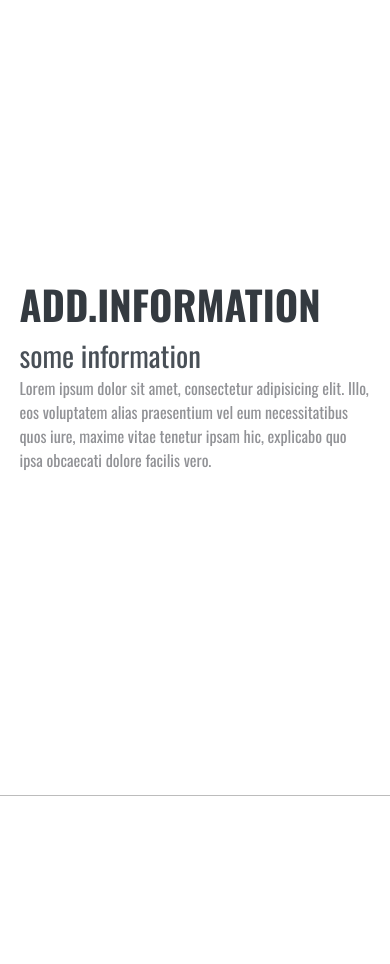
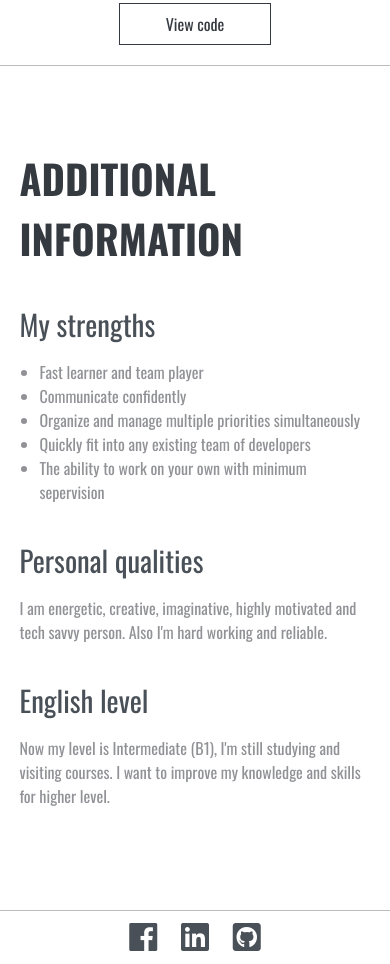
Before and after one commit to skillnett/resume, a plain HTML site: page resume.html in a window 390 px wide. Shown: the part 3521-4485 px from the top of the page. Before the commit the page ends 4317 px from the top, so only its background shows below. Drawn offline with nearby package versions, Linux system fonts and the light colour scheme.

Commit message:
added full-page responsive

```diff
--- a/css/media-queries.css
+++ b/css/media-queries.css
@@ -125,6 +125,19 @@
 	.container {
 		margin: 0 auto;
 		max-width: 90%;
+	}
+
+	footer {
+		margin: 0;
+		padding: 0;
+	}
+
+	.footer-social {
+		justify-content: center;
+	}
+
+	.footer-social span {
+		display: none;
 	}
 }
 
@@ -290,4 +303,8 @@
 	i {
 	font-size: 2.2rem;
 	}
+
+	.project-img {
+		width: 90%;
+	}
 }
--- a/css/resume/resume.css
+++ b/css/resume/resume.css
@@ -197,3 +197,40 @@ i:hover {
 .project-img img{
 	width: 100%;
 }
+
+#add-info ul {
+	margin-left: 20px;
+}
+
+#add-info ul li {
+	color: #919296;
+}
+
+#add-info h3 {
+	margin-top: 35px;
+	margin-bottom: 15px;
+}
+
+.eng-lvl {
+	padding-bottom: 20px;
+}
+
+footer {
+	margin-left: 25%;
+	padding: 0 3rem;
+}
+
+.footer-social {
+	display: flex;
+	justify-content: space-between;
+	align-items: center;
+}
+
+.links a {
+	display: inline-block;
+	margin: 10px;
+}
+
+.links i {
+	font-size: 2rem;
+}
--- a/resume.html
+++ b/resume.html
@@ -120,11 +120,41 @@
 	</section>
 	<section id="add-info">
 		<div class="container">
-		<h2>ADD.INFORMATION</h2>
-		<h3>some information</h3>
-		<p>Lorem ipsum dolor sit amet, consectetur adipisicing elit. Illo, eos voluptatem alias praesentium vel eum necessitatibus quos iure, maxime vitae tenetur ipsam hic, explicabo quo ipsa obcaecati dolore facilis vero.</p>
+			<div class="add info">
+				<h2>ADDITIONAL INFORMATION</h2>
+				<div class="strengths">
+					<h3>My strengths</h3>
+					<ul>
+						<li>Fast learner and team player</li>
+						<li>Communicate confidently</li>
+						<li>Organize and manage multiple priorities simultaneously</li>
+						<li>Quickly fit into any existing team of developers</li>
+						<li>The ability to work on your own with minimum sepervision</li>
+					</ul>
+				</div>
+				<div class="qualities">
+					<h3>Personal qualities</h3>
+					<p>I am energetic, creative, imaginative, highly motivated and tech savvy person. Also I'm hard working and reliable.</p>
+				</div>
+				<div class="eng-lvl">
+					<h3>English level</h3>
+					<p>Now my level is Intermediate (B1), I'm still studying and visiting courses. I want to improve my knowledge and skills for higher level.</p>
+				</div>
+			</div>
 		</div>
 	</section>
+
+	<footer>
+		<div class="footer-social">
+			<span>+380 68 055 77 90</span>
+			<div class="links">
+				<a href="https://www.facebook.com/profile.php?id=100009141664293"><i class="fab fa-facebook"></i></a>
+				<a href="https://www.linkedin.com/in/roman-nemyrka/"><i class="fab fa-linkedin"></i></a>
+				<a href="https://github.com/skillnett"><i class="fab fa-github-square"></i></a>
+			</div>
+			<span>r.nemyrka@gmail.com</span>
+		</div>
+	</footer>
 
 	<script src="https://cdnjs.cloudflare.com/ajax/libs/jquery/3.3.1/jquery.min.js"></script>
 	<script src="js/resume/resume.js"></script>
```
